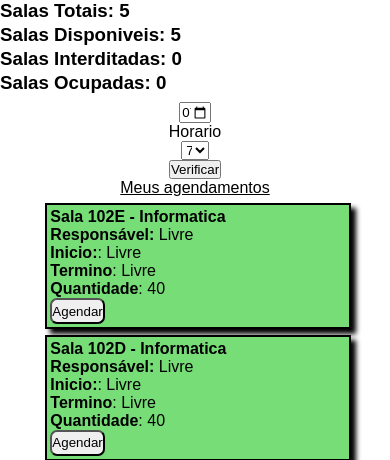
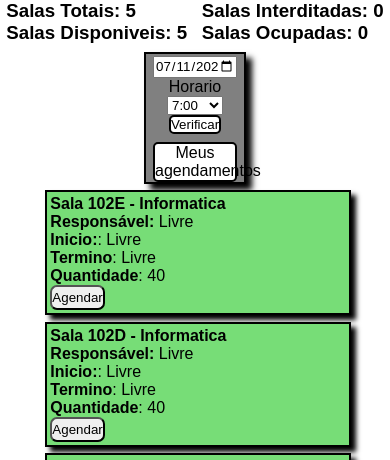
Before and after one commit to TCC-SENAI-TEO/TCC, a PHP site: page /home.php in a window 390 px wide. Shown: the part 45-505 px from the top of the page. Run offline with PHP 8.4, Linux system fonts and the light colour scheme; the visitor is signed in with stand-in values (Sample User, id 1); data comes from the database, SQL or seed files in the repository; data that the repository does not hold is empty.

Commit message:
melhora do design e responsividade.

```diff
--- a/css/home.css
+++ b/css/home.css
@@ -70,21 +70,27 @@ main {
     margin: 2% 0 0 0;
 }
 
+/* MENU LATERAL*/
+
 aside {
     display: flex;
     flex-direction: column;
+    margin: auto;
+    align-self: center;
     justify-content: center;
     align-items: center;
-    width: fit-content;
-}
-
-.ul_data {
-    display: flex;
-    width: fit-content;
+    max-width: fit-content;
+    min-width: 14svw;
+    height: fit-content;
+    background-color: grey;
+    border: 2px solid black;
+    box-shadow: 6px 6px 6px black;
+    gap: 8px;
 }
 
 .verificador_sala {
     display: flex;
+    padding-top: 3%;
     flex-direction: column;
     justify-content: center;
     align-items: center;
@@ -92,106 +98,60 @@ aside {
     min-width: 1svw;
 }
 
-.verificador_sala > select{
-    width: 7svw;
-}
-
-.encaminhar_usuario {
-    color: black;
+.tamanho_fixo {
+    max-width: fit-content;
+    min-width: 7svw;
+    height: fit-content;
 }
 
 .registrar_sala {
     display: flex;
     flex-direction: column;
     flex-wrap: wrap;
+    justify-content: center;
+    align-items: center;
+    width: fit-content;
     gap: 5px;
-    padding: 0.3%;
+    padding: .3%;
 }
 
-#data {
-    width: 7svw;
+.registro_funcionario_btn, .encaminhar_usuario_btn, .verificar_sala_btn, #cadastrar_sala_btn {
+    color: black;
+    background-color: white;
+    text-decoration: none;
+    border-radius: 5px;
+    max-width: fit-content;
+    min-width: 5svw;
+    text-align: center;
+    border: 2px solid black;
 }
 
-.registrar_sala > input {
-    width: 7svw;
+.registro_funcionario_btn {
+    margin-bottom: 2%;
 }
 
-/*
-.ul_data {
-    display: flex;
-    gap: 6px;
-    margin: auto;
-    flex-direction: column;
-    align-items: center;
-    justify-content: center;
-    width: fit-content;
+.registro_funcionario_btn:hover, .encaminhar_usuario_btn:hover {
+    background-color: rgb(226, 224, 224);
 }
-
-.ul_data > form {
-    display: flex;
-    flex-direction: column;
-    justify-content: center;
-    align-items: center;
-
-}
-
-form > select {
-    min-width: fit-content;
-}
-
-.encaminhar_usuario {
-    color: black;
-    text-decoration: none;
-}
-
-.registrar_sala {
-    display: flex;
-    flex-direction: column;
-    flex-wrap: wrap;
-    gap: 5px;
-    border: solid black 2px;
-    padding: 0.3%;
-    background-color: grey;
-}
-
-.agendamento {
-    display: flex;
-    flex-direction: column;
-}
-
-
-.registrar_sala > input {
-    border-radius: 5px;
-    padding: 0.5%;
-}
-
-.tela_criar_sala {
-    display: flex;
-    flex-wrap: wrap;
-}
-
-.tela_criar_sala {
-    align-self: center;
-}
-
-.add_sala {
-    padding: 2%;
-    border: 2px solid black;
-    border-radius: 8px;
-    text-align: center;
-}
-
-*/
 
 .salas_status {
     display: flex;
     flex-direction: row;
     justify-content: space-around;
-    flex-wrap: wrap !important;
+    flex-wrap: wrap;
     gap: 2px;
     max-width: fit-content;
     min-width: 100svw;
 }
+
+.salas_status_coluna {
+    display: flex;
+    flex-direction: row;
+    justify-content: center;
+    gap: 300px;
+}
+
+/*TABELA SALAS*/
 
 .salas {
     display: flex;
@@ -236,10 +196,6 @@ form > select {
     border-radius: 7px;
 }
 
-.preto {
-    color: black;
-}
-
 .erro {
     display: flex;
     border: 2px solid black;
@@ -280,8 +236,27 @@ form > select {
     .senai_logo {
         width: 18.9svw;
     }
+
     .img_perfil {
         width: 3.5svw;
+    }
+
+    .tamanho_fixo {
+        width: 100px;
+    }
+
+    aside {
+        max-width: fit-content;
+        min-width: 20svw;
+    }
+
+    .tamanho_fixo {
+        width: 12svw;
+    }
+
+    .salas_status_coluna {
+        flex-direction: column;
+        gap: 0px;
     }
 }
 
@@ -298,7 +273,12 @@ form > select {
     }
 
     aside {
-        margin: auto;
+        max-width: fit-content;
+        min-width: 25svw;
+    }
+
+    .tamanho_fixo {
+        width: 80px;
     }
 
     .registro, .img_perfil, .senai_logo {
@@ -307,10 +287,7 @@ form > select {
 
     .salas_status {
         display: flex;
-        flex-direction: column;
-    }
-    .salas_status > h3 {
-        display: flex;
+
     }
 }
 
@@ -321,4 +298,20 @@ form > select {
     a {
         font-size: 10pt;
     }
+
+    .tamanho_fixo {
+        width: 50px;
+    }
+    aside {
+        max-width: fit-content;
+        min-width: 30svw;
+    }
+
 }
+
+@media only screen and (max-width: 280px) {
+    aside {
+        max-width: fit-content;
+        min-width: 40svw;
+    }
+}
--- a/html/home.php
+++ b/html/home.php
@@ -32,19 +32,24 @@ include "../php/conectar_banco_de_dados.php"
         </header>
 
                 <div class="salas_status">
-                    <h3 class=" salas_totais" id="salas_totais"></h3>
-                    <h3 class=" sala_disponiveis" id="salas_disponiveis"></h3>
+                    <div class="salas_status_coluna">
+                        <h3 class=" salas_totais" id="salas_totais"></h3>
+                        <h3 class=" sala_disponiveis" id="salas_disponiveis"></h3>
+                    </div>
+                    <div class="salas_status_coluna">
                     <h3 class=" sala_interditadas" id="salas_interditadas"></h3>
                     <h3 class=" sala_ocupadas" id="salas_ocupadas"></h3>
+                    </div>
+
                 </div>
 
         <main>
             <aside>
                     <ul class="ul_data">
                         <form action="../php/verificar_sala_disponivel.php" method="post" class="verificador_sala">
-                            <li><input type="date" id="data" name="data"></li>
+                            <li><input type="date" id="data" class="tamanho_fixo"name="data"></li>
                             <label for="horario">Horario</label>
-                                <select name="horario">
+                                <select name="horario" class="tamanho_fixo">
                                     <option value="7:00">7:00</option>
                                     <option value="7:50">7:50</option>
                                     <option value="8:40">8:40</option>
@@ -52,11 +57,11 @@ include "../php/conectar_banco_de_dados.php"
                                     <option value="10:40">10:40</option>
                                     <option value="11:30">11:30</option>
                                 </select>
-                                <li><input type="submit" value="Verificar"></li>
+                               <input type="submit" value="Verificar" class="verificar_sala_btn tamanho_fixo">
                         </form>
                         </li>
                     </ul>
-                    <a class="encaminhar_usuario" href="../html/usuario_interface.php">Meus agendamentos</a>
+                    <a class="encaminhar_usuario_btn tamanho_fixo" href="../html/usuario_interface.php">Meus agendamentos</a>
                     <?php
 
                         $verificar = $_SESSION['email_funcionario'];
@@ -66,10 +71,10 @@ include "../php/conectar_banco_de_dados.php"
                         if($nivel == 1) {
                                 echo
                                     '<form action="../php/registrar_sala.php" method="post" class="registrar_sala">'.
-                                    '<input type="text" name="codigo_sala" id="texto_codigo_sala" placeholder="Código da sala" min="3">'.
-                                    '<input type="text" name="descricao_sala" id="texto_descricao_sala" placeholder="Descrição da sala">'.
-                                    '<input type="number" name="quantidade_sala" id="numero_quantidade_sala" placeholder="Capacidade da sala" min=1>'.
-                                    '<input type="submit" value="Cadastrar" id="cadastrar_sala_btn">'.
+                                    '<input type="text" name="codigo_sala" id="texto_codigo_sala" placeholder="Código da sala" min="3" class="tamanho_fixo">'.
+                                    '<input type="text" name="descricao_sala" id="texto_descricao_sala" placeholder="Descrição da sala" class="tamanho_fixo">'.
+                                    '<input type="number" name="quantidade_sala" id="numero_quantidade_sala" placeholder="Capacidade da sala" min=1 class="tamanho_fixo">'.
+                                    '<input type="submit" value="Cadastrar" id="cadastrar_sala_btn" class="tamanho_fixo">'.
                                     '</form>';
 
                         }
@@ -90,7 +95,7 @@ include "../php/conectar_banco_de_dados.php"
                         }
                         if($nivel == 1) {
                             echo
-                            '<a href="../html/registro.php" class="preto">Registrar</a>';
+                            '<a href="../html/registro.php" class="registro_funcionario_btn tamanho_fixo">Registrar</a>';
                         }
                         ?>
                 </aside>
```
